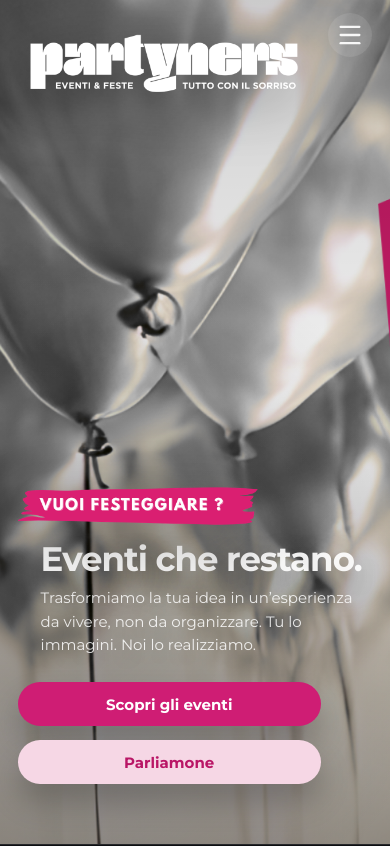
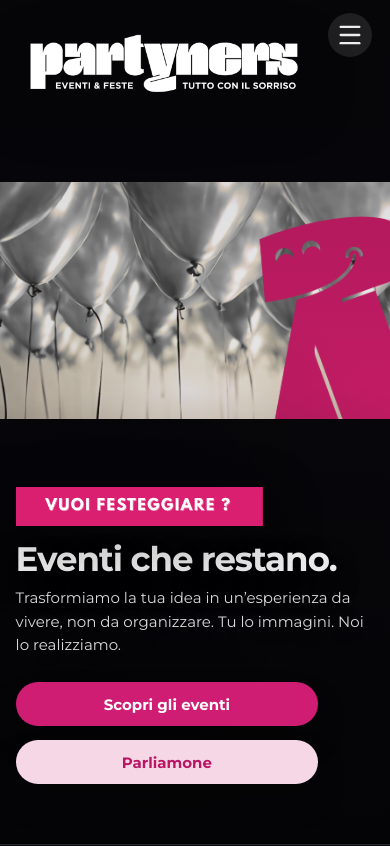
Before and after one commit to ciccla/partyners, a Next.js app: page / in a window 390 px wide. Shown: the top 846 px of the page. Built offline with nearby package versions, Linux system fonts and the light colour scheme.

Commit message:
Aggiungi stili per il layout mobile del componente hero e aggiorna l'immagine di sfondo

```diff
--- a/app/components/hero.css
+++ b/app/components/hero.css
@@ -251,3 +251,33 @@
 .hero-inner{
   min-height: 100svh;
 }
+/* =========================================
+   MOBILE HERO: re-center + no offset testo
+   Incolla in fondo a hero.css
+   ========================================= */
+
+@media (max-width: 900px){
+  /* 1) inquadra più al centro (non troppo a destra) */
+  .hero{
+    background-position: 60% 32% !important;
+  }
+
+  /* 2) su mobile NON vogliamo offset a sinistra del testo */
+  .hero-title,
+  .hero-subtitle{
+    padding-left: 0 !important;
+  }
+}
+
+@media (max-width: 560px){
+  /* piccoli schermi: ancora più centrato + meno crop */
+  .hero{
+    background-position: 58% 30% !important;
+    background-size: 108% auto !important;
+  }
+}
+@media (max-width: 900px){
+  .hero-cta{
+    padding-left: 0 !important;
+  }
+}
```
Also changed, not shown: public/assets/hero/vuoi-festeggiare.png.
